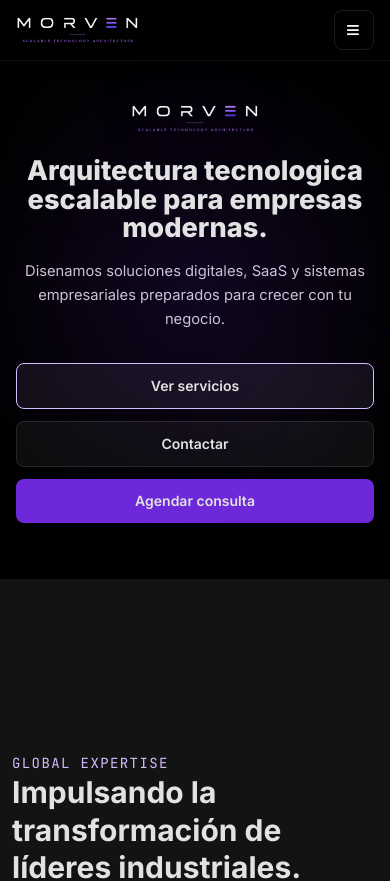
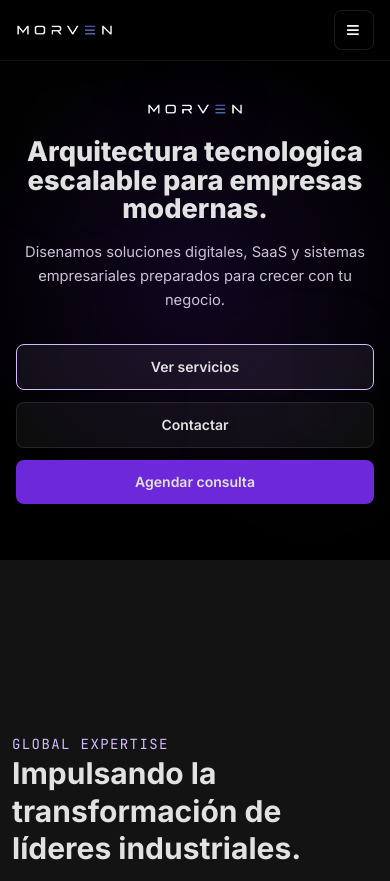
Before and after one commit to DomiXGD/Morven, a Next.js app: page / in a window 390 px wide. Shown: the top 881 px of the page. Built offline with nearby package versions, Linux system fonts and the light colour scheme.

Commit message:
Ajuste del logo en Navbar y Footer

```diff
--- a/components/footer.tsx
+++ b/components/footer.tsx
@@ -9,7 +9,7 @@ export function Footer() {
         <div className="mb-10 grid grid-cols-1 gap-8 md:mb-16 md:grid-cols-4 md:gap-6">
           <div className="col-span-1 space-y-6 text-center md:col-span-2 md:text-left">
             <div className="gsap-animate-in flex items-center justify-center gap-2 md:justify-start">
-              <LogoMark alt="MORVEN Footer Logo" className="h-10 w-auto" />
+              <LogoMark alt="MORVEN Footer Logo" className="h-[14px] w-auto" />
             </div>
             <p className="gsap-animate-in mx-auto max-w-sm text-[var(--muted)] md:mx-0">
               High-Performance Enterprise Solutions para un mundo que nunca se detiene. Innovacion garantizada por ingenieria de elite.
--- a/components/hero-section.tsx
+++ b/components/hero-section.tsx
@@ -15,7 +15,7 @@ export function HeroSection() {
         <div className="gsap-animate-in">
           <LogoMark
             alt="MORVEN Large Logo"
-            className="mx-auto mb-6 w-36 drop-shadow-[0_0_30px_rgba(109,40,217,0.3)] max-[420px]:w-32 sm:mb-8 sm:w-56 md:w-80"
+            className="mx-auto mb-6 w-28 drop-shadow-[0_0_30px_rgba(109,40,217,0.3)] max-[420px]:w-24 sm:mb-8 sm:w-44 md:w-64"
           />
         </div>
 
--- a/components/navbar.tsx
+++ b/components/navbar.tsx
@@ -14,7 +14,7 @@ export function GsapNavbar() {
       <nav className="gsap-header-nav">
         <div className="flex items-center gap-2">
           <a href="#inicio" data-gsap-nav onClick={closeMenu}>
-            <LogoMark alt="MORVEN Logo" className="h-7 w-auto sm:h-9 lg:h-12" />
+            <LogoMark alt="MORVEN Logo" className="h-[10px] w-auto sm:h-[12px] lg:h-[14px]" />
           </a>
         </div>
 
```
Also changed, not shown: public/logo.png.
